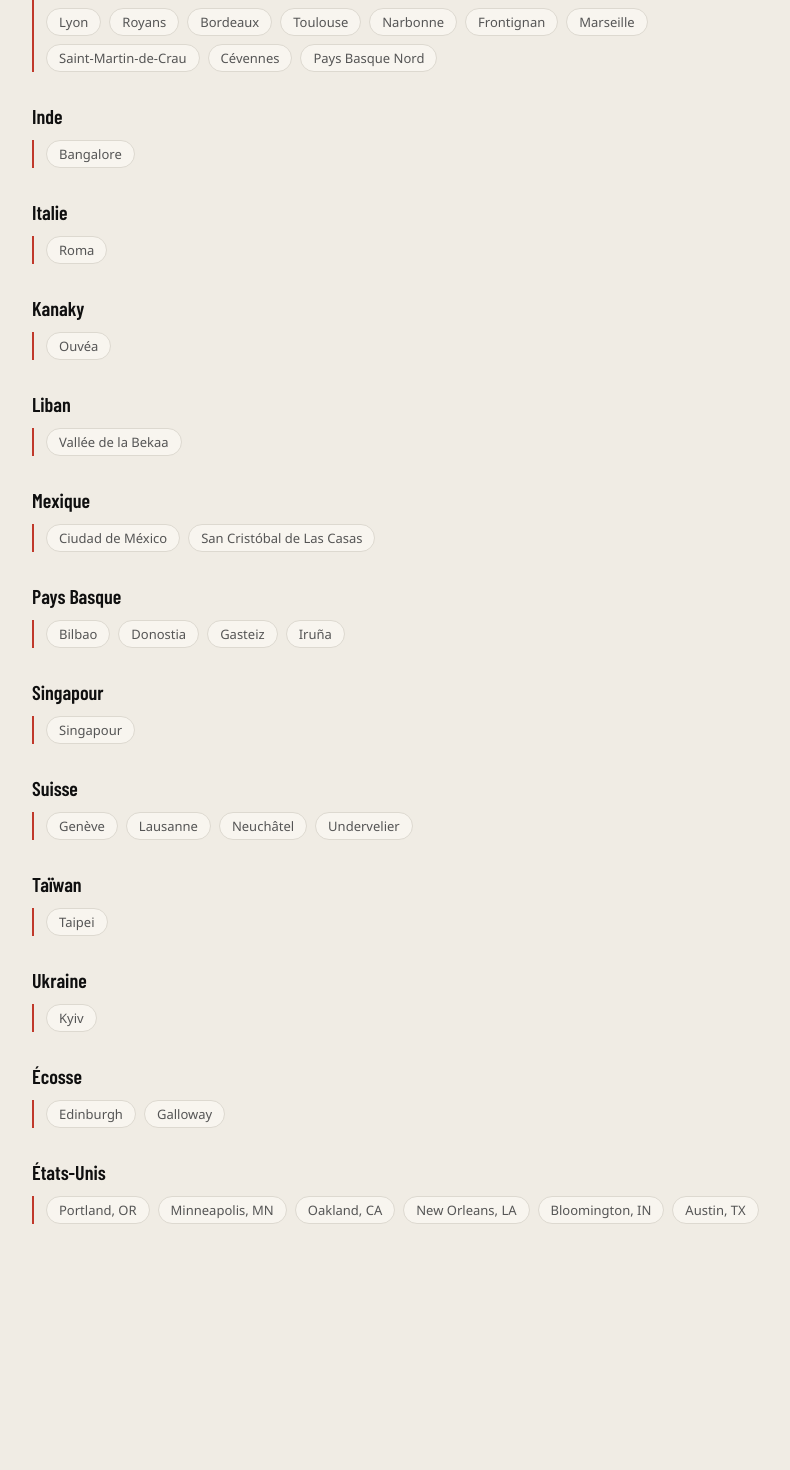
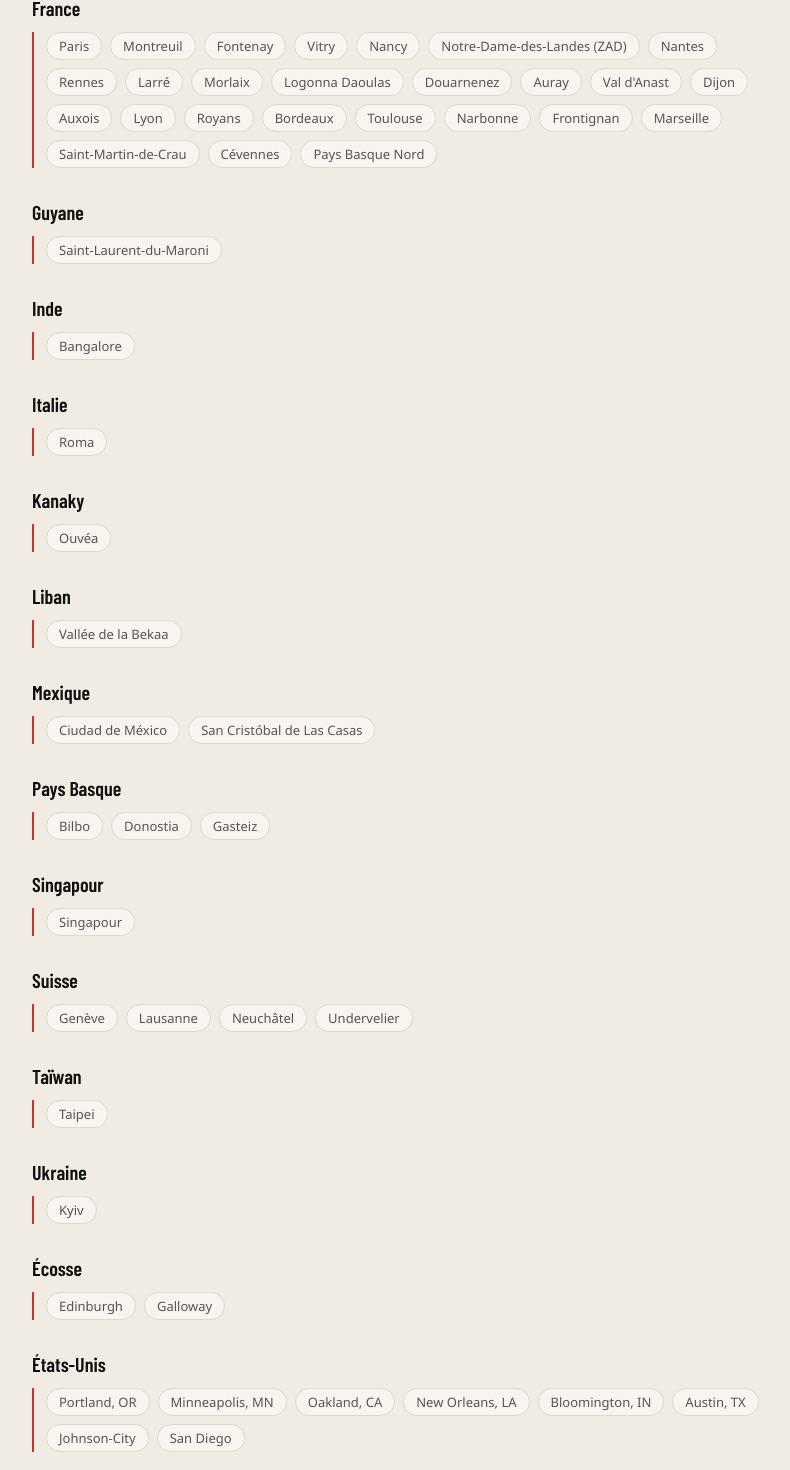
Before and after one commit to rebeccadumazert/mujawara, a React (Create React App) app: page /evenements in a window 1280 px wide. Shown: the part 1235-2705 px from the top of the page, without its empty margins (232-1022 px from the left). Before the commit the page ends 2523 px from the top, so only its background shows below. Built offline with nearby package versions, Linux system fonts and the light colour scheme; a web font is replaced by a local one.

Commit message:
Ajoute nouvelles villes, suppression + correction

```diff
--- a/src/data/cities.js
+++ b/src/data/cities.js
@@ -430,10 +430,15 @@ const cities = [
 	},
 	{
 		id: 38,
-		name: { fr: "Goasven", en: "Goasven", ar: "غواسفن", es: "Goasven" },
+		name: {
+			fr: "Logonna Daoulas",
+			en: "Logonna Daoulas",
+			ar: "لوجونا داولاس",
+			es: "Logonna Daoulas",
+		},
 		country: { fr: "France", en: "France", ar: "فرنسا", es: "Francia" },
 		lat: 48.46,
-		lng: -3.94,
+		lng: -4.299589,
 	},
 	{
 		id: 39,
@@ -581,7 +586,7 @@ const cities = [
 	},
 	{
 		id: 56,
-		name: { fr: "Bilbao", en: "Bilbao", ar: "بلباو", es: "Bilbao" },
+		name: { fr: "Bilbo", en: "Bilbo", ar: "بلباو", es: "Bilbo" },
 		country: {
 			fr: "Pays Basque",
 			en: "Basque Country",
@@ -619,18 +624,6 @@ const cities = [
 		},
 		lat: 42.846,
 		lng: -2.673,
-	},
-	{
-		id: 59,
-		name: { fr: "Iruña", en: "Iruña", ar: "إيرونيا", es: "Iruña" },
-		country: {
-			fr: "Pays Basque",
-			en: "Basque Country",
-			ar: "البلاد الباسكية",
-			es: "Euskal Herria",
-		},
-		lat: 42.812,
-		lng: -1.645,
 	},
 	{
 		id: 60,
@@ -725,8 +718,8 @@ const cities = [
 			ar: "اسكتلندا",
 			es: "Escocia",
 		},
-		lat: 53.27,
-		lng: -9.062,
+		lat: 55.1002,
+		lng: -3.8717,
 	},
 	{
 		id: 68,
@@ -762,6 +755,91 @@ const cities = [
 		lat: 12.9716,
 		lng: 77.5946,
 	},
+	{
+		id: 70,
+		name: {
+			fr: "Saint-Laurent-du-Maroni",
+			en: "Saint-Laurent-du-Maroni",
+			ar: "سانت-لوران-du-ماروني",
+			es: "Saint-Laurent-du-Maroni",
+		},
+		country: {
+			fr: "Guyane",
+			en: "Guyana",
+			ar: "غيانا",
+			es: "Guyana",
+		},
+		lat: 3.9439622,
+		lng: -53.7357694,
+	},
+	{
+		id: 71,
+		name: {
+			fr: "Johnson-City",
+			en: "Johnson-City",
+			ar: "جونسون-سيتي",
+			es: "Johnson-City",
+		},
+		country: {
+			fr: "États-Unis",
+			en: "United States",
+			ar: "الولايات المتحدة",
+			es: "Estados Unidos",
+		},
+		lat: 36.3167671,
+		lng: -82.352903,
+	},
+	{
+		id: 72,
+		name: {
+			fr: "San Diego",
+			en: "San Diego",
+			ar: "سان دييغو",
+			es: "San Diego",
+		},
+		country: {
+			fr: "États-Unis",
+			en: "United States",
+			ar: "الولايات المتحدة",
+			es: "Estados Unidos",
+		},
+		lat: 32.7174202,
+		lng: -117.1627727,
+	},
+	{
+		id: 73,
+		name: {
+			fr: "Londres",
+			en: "London",
+			ar: "لندن",
+			es: "Londres",
+		},
+		country: {
+			fr: "Angleterre",
+			en: "England",
+			ar: "إنجلترا",
+			es: "Inglaterra",
+		},
+		lat: 51.5074456,
+		lng: -0.127758,
+	},
+	{
+		id: 74,
+		name: {
+			fr: "Madagascar",
+			en: "Madagascar",
+			ar: "مدغاسكار",
+			es: "Madagascar",
+		},
+		country: {
+			fr: "",
+			en: "",
+			ar: "",
+			es: "",
+		},
+		lat: -18.9249604,
+		lng: 46.4416422,
+	},
 ];
 
 export default cities;
```
